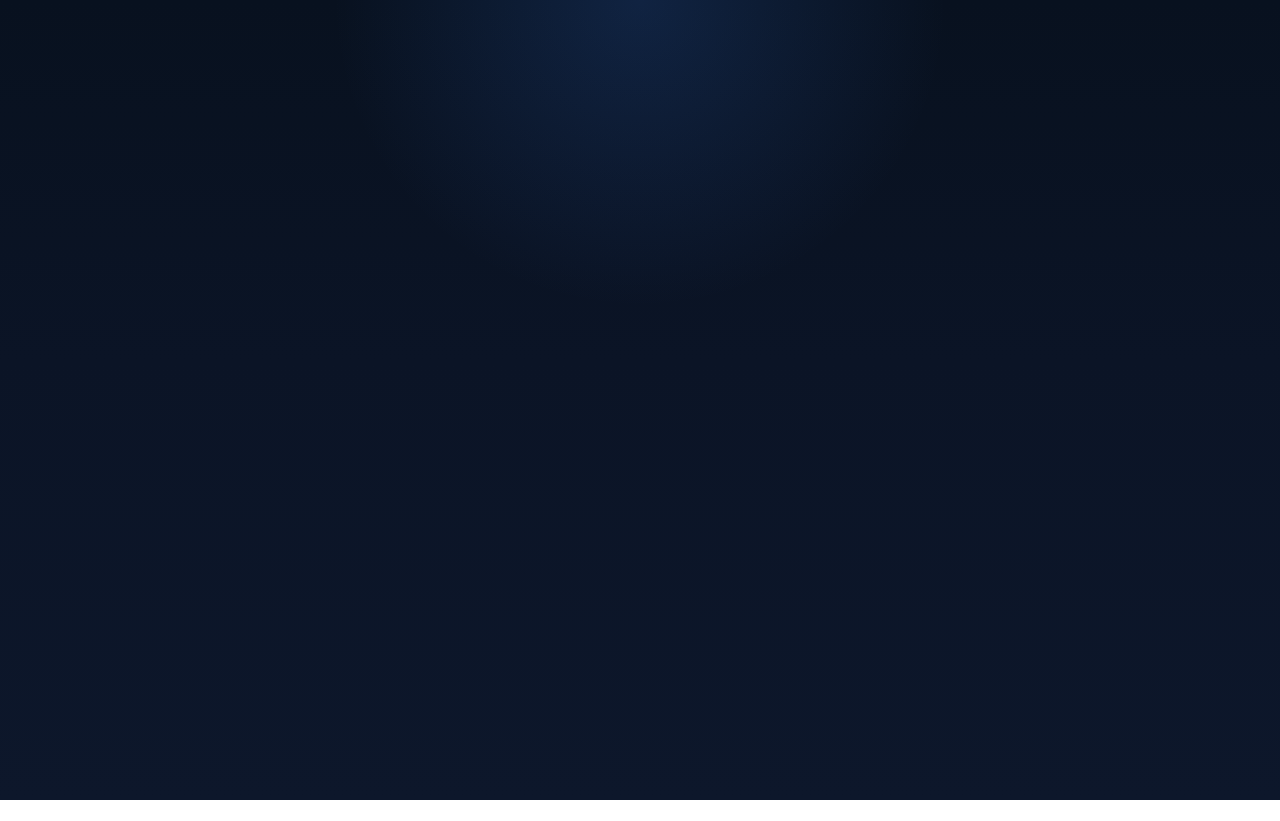
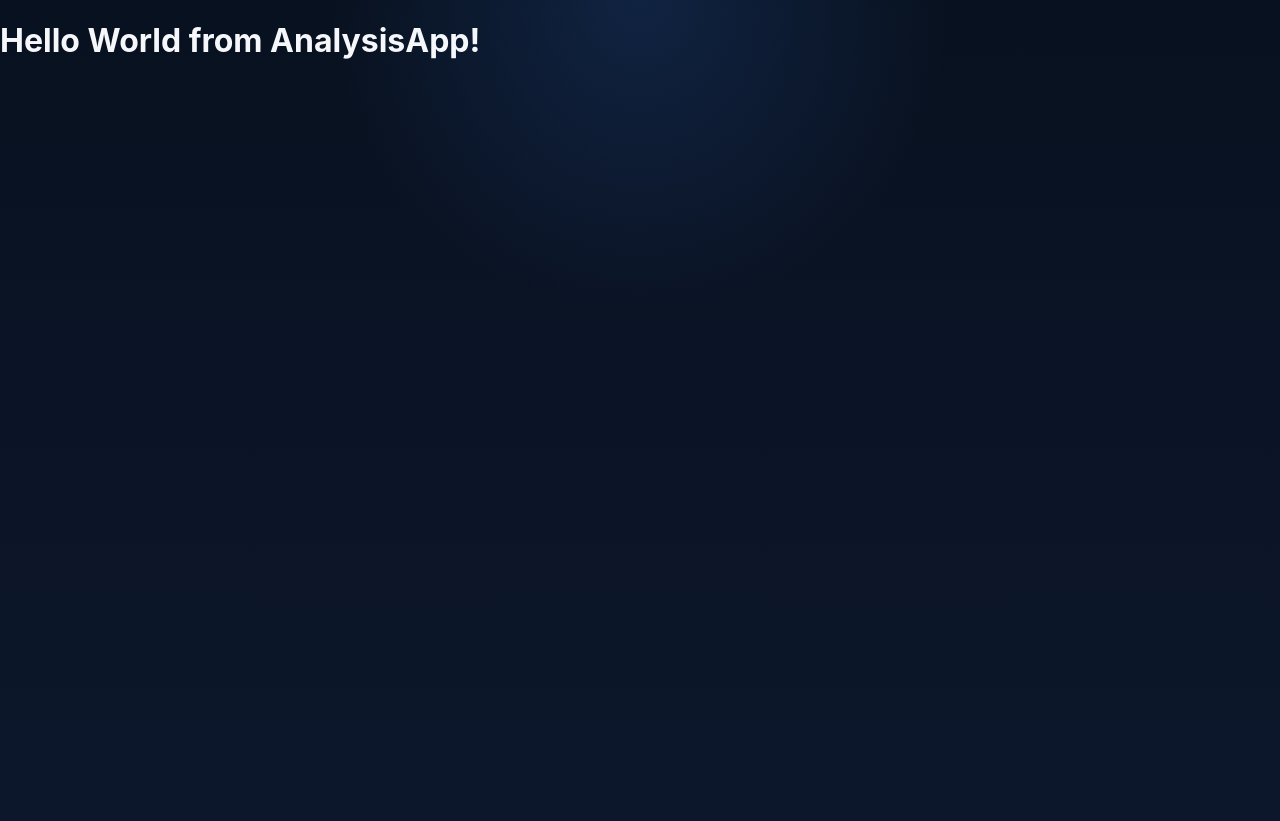
Before and after one commit to XTK99/BasketballStats, a React app in the folder frontend/: page /analysis in a window 1280 px wide. Before the commit this address had no page. Before the commit the page ends 800 px from the top, so only its background shows below. Built offline with nearby package versions, Linux system fonts and the light colour scheme; the HTML template or start-up script is replaced by a standard one.

Commit message:
init analysis app

```diff
--- /dev/null
+++ b/frontend/src/AnalysisApp.jsx
@@ -0,0 +1,7 @@
+import React from "react";
+
+function AnalysisApp() {
+  return <h1>Hello World from AnalysisApp!</h1>;
+}
+
+export default AnalysisApp;
--- a/frontend/src/App.jsx
+++ b/frontend/src/App.jsx
@@ -1,10 +1,12 @@
 import { Routes, Route } from "react-router-dom";
 import NBAApp from "./NBAApp.jsx";
+import AnalysisApp from "./AnalysisApp.jsx";
+
 function App() {
   return (
     <Routes>
       <Route path="/" element={<NBAApp />} />
-      {/* <Route path="/analysis" element={<AnalysisApp />} /> */}
+      <Route path="/analysis" element={<AnalysisApp />} />
     </Routes>
   );
 }
```
